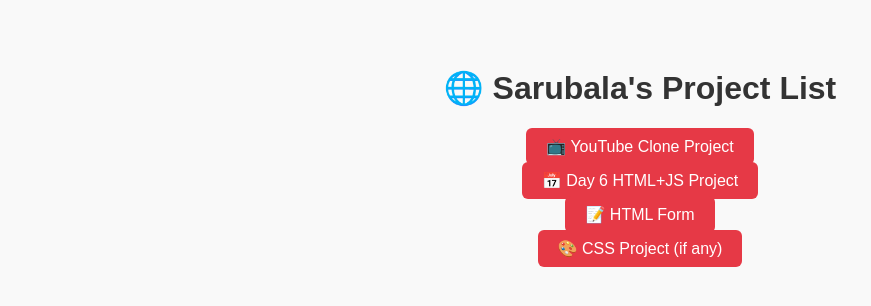
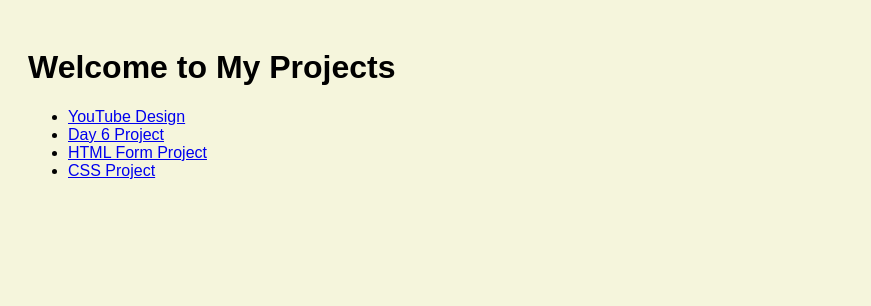
Before and after one commit to sarubala1234/front-end, a plain HTML site: page index.html in a window 1280 px wide. Shown: the whole page, without its empty margins (0-871 px from the left). Drawn offline with Linux system fonts and the light colour scheme.

Commit message:
Updated homepage with all project links

```diff
--- a/index.html
+++ b/index.html
@@ -1,46 +1,18 @@
+
 <!DOCTYPE html>
 <html lang="en">
 <head>
-  <meta charset="UTF-8">
-  <title>🌐 Sarubala's Project List</title>
-  <style>
-    body {
-      font-family: Arial, sans-serif;
-      background: #f9f9f9;
-      padding: 40px;
-      text-align: center;
-    }
-    h1 {
-      color: #333;
-    }
-    ul {
-      list-style: none;
-      padding: 0;
-      margin-top: 30px;
-    }
-    li {
-      margin: 15px 0;
-    }
-    a {
-      text-decoration: none;
-      background: #e63946;
-      color: white;
-      padding: 10px 20px;
-      border-radius: 6px;
-      transition: background 0.3s;
-    }
-    a:hover {
-      background: #d62828;
-    }
-  </style>
+  <meta charset="UTF-8" />
+  <meta name="viewport" content="width=device-width, initial-scale=1.0"/>
+  <title>My Projects</title>
 </head>
-<body>
-  <h1>🌐 Sarubala's Project List</h1>
+<body style="font-family: Arial; background-color: #f5f5dc; padding: 20px;">
+  <h1>Welcome to My Projects</h1>
   <ul>
-    <li><a href="youtube design/index.html" target="_blank">📺 YouTube Clone Project</a></li>
-    <li><a href="day 6/index.html" target="_blank">📅 Day 6 HTML+JS Project</a></li>
-    <li><a href="HTML CLS/form.html" target="_blank">📝 HTML Form</a></li>
-    <li><a href="CSS CLS/index.html" target="_blank">🎨 CSS Project (if any)</a></li>
+    <li><a href="youtube design/index.html">YouTube Design</a></li>
+    <li><a href="day 6/index.html">Day 6 Project</a></li>
+    <li><a href="HTML CLS/form.html">HTML Form Project</a></li>
+    <li><a href="CSS CLS/index.html">CSS Project</a></li>
   </ul>
 </body>
 </html>
```
